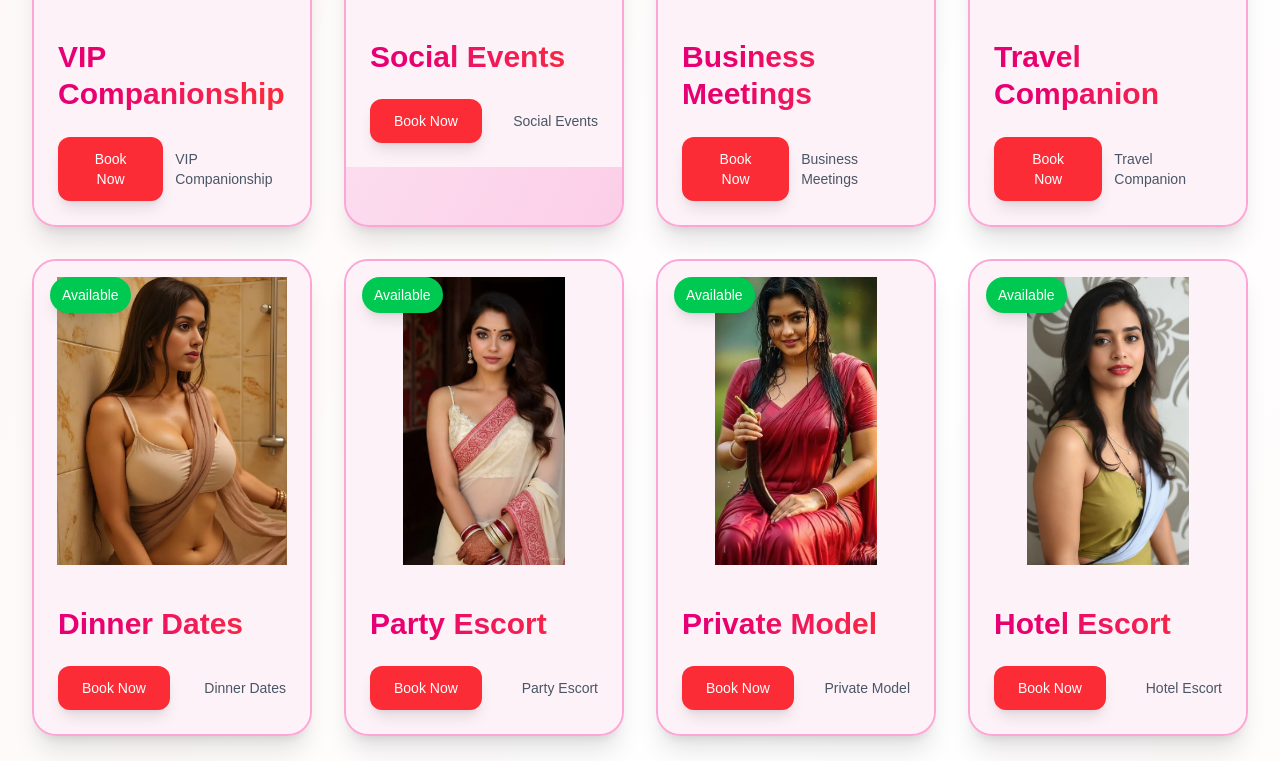
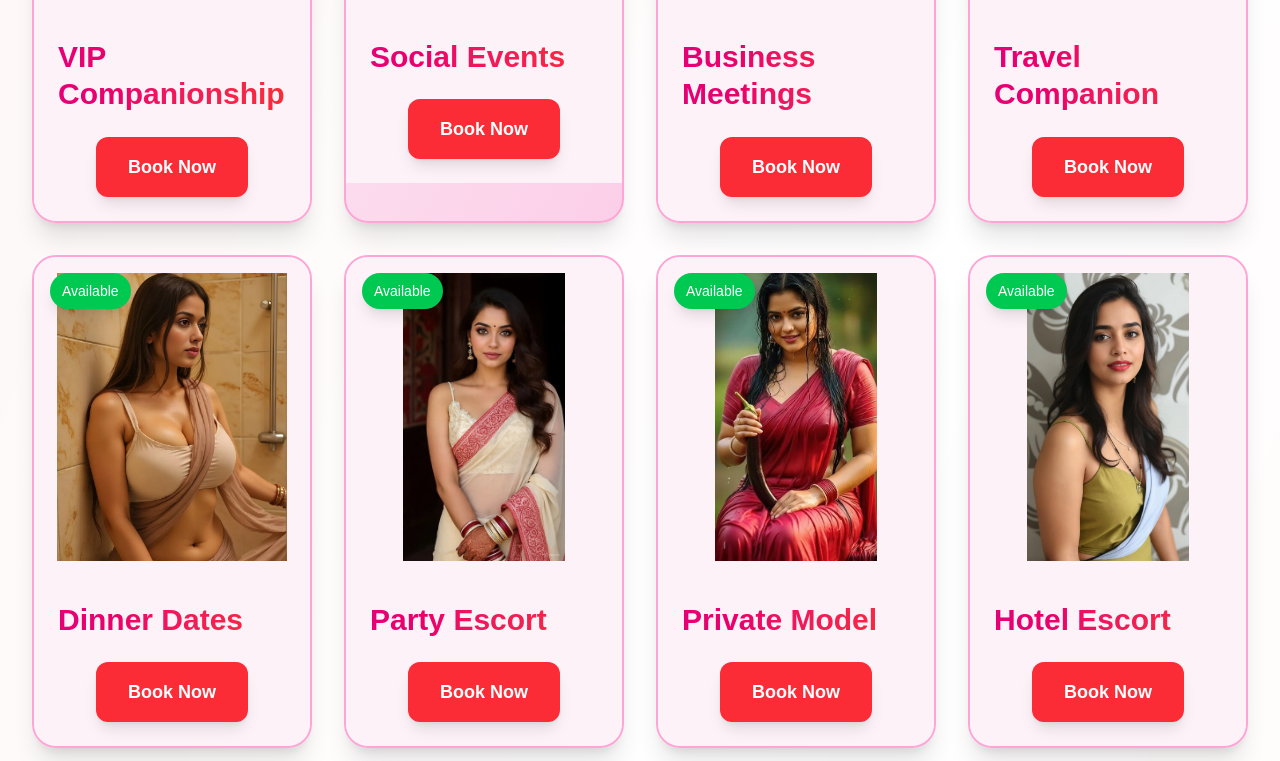
Before and after one commit to anshmydigitalcrown-ui/surat, a Next.js app: page / in a window 1280 px wide. Shown: the part 1679-2440 px from the top of the page. Built offline with nearby package versions, Linux system fonts and the light colour scheme.

Commit message:
Remove service card names and center bigger Book Now buttons across all pages

```diff
--- a/src/app/gallery/page.tsx
+++ b/src/app/gallery/page.tsx
@@ -128,14 +128,11 @@ export default function Gallery() {
                     {service.title}
                   </h2>
 
-                  {/* Button layout with Book Now on left and image name on right */}
-                  <div className="flex justify-between items-center space-x-3">
-                    <button className="bg-red-500 hover:bg-red-600 text-white px-6 py-3 rounded-xl text-sm font-medium transition-all duration-200 shadow-lg">
+                  {/* Centered Book Now Button */}
+                  <div className="flex justify-center">
+                    <button className="bg-red-500 hover:bg-red-600 text-white px-8 py-4 rounded-xl text-lg font-semibold transition-all duration-200 shadow-lg hover:shadow-xl transform hover:scale-105">
                       Book Now
                     </button>
-                    <div className="text-sm text-gray-600 font-medium">
-                      {service.image.split('/').pop()?.replace('.webp', '')}
-                    </div>
                   </div>
                 </div>
               </div>
--- a/src/app/page.tsx
+++ b/src/app/page.tsx
@@ -221,14 +221,11 @@ export default function Home() {
                     {service.title}
                   </h2>
 
-                  {/* Button layout with Book Now on left and image name on right */}
-                  <div className="flex justify-between items-center space-x-3">
-                    <button className="bg-red-500 hover:bg-red-600 text-white px-6 py-3 rounded-xl text-sm font-medium transition-all duration-200 shadow-lg">
+                  {/* Centered Book Now Button */}
+                  <div className="flex justify-center">
+                    <button className="bg-red-500 hover:bg-red-600 text-white px-8 py-4 rounded-xl text-lg font-semibold transition-all duration-200 shadow-lg hover:shadow-xl transform hover:scale-105">
                       Book Now
                     </button>
-                    <div className="text-sm text-gray-600 font-medium">
-                      {service.image.split('/').pop()?.replace('.webp', '')}
-                    </div>
                   </div>
                 </div>
               </div>
--- a/src/app/services/page.tsx
+++ b/src/app/services/page.tsx
@@ -89,14 +89,11 @@ export default function Services() {
                     {service.title}
                   </h2>
 
-                  {/* Button layout with Book Now on left and image name on right */}
-                  <div className="flex justify-between items-center space-x-3">
-                    <button className="bg-red-500 hover:bg-red-600 text-white px-6 py-3 rounded-xl text-sm font-medium transition-all duration-200 shadow-lg">
+                  {/* Centered Book Now Button */}
+                  <div className="flex justify-center">
+                    <button className="bg-red-500 hover:bg-red-600 text-white px-8 py-4 rounded-xl text-lg font-semibold transition-all duration-200 shadow-lg hover:shadow-xl transform hover:scale-105">
                       Book Now
                     </button>
-                    <div className="text-sm text-gray-600 font-medium">
-                      {service.image.split('/').pop()?.replace('.webp', '')}
-                    </div>
                   </div>
                 </div>
               </div>
```
